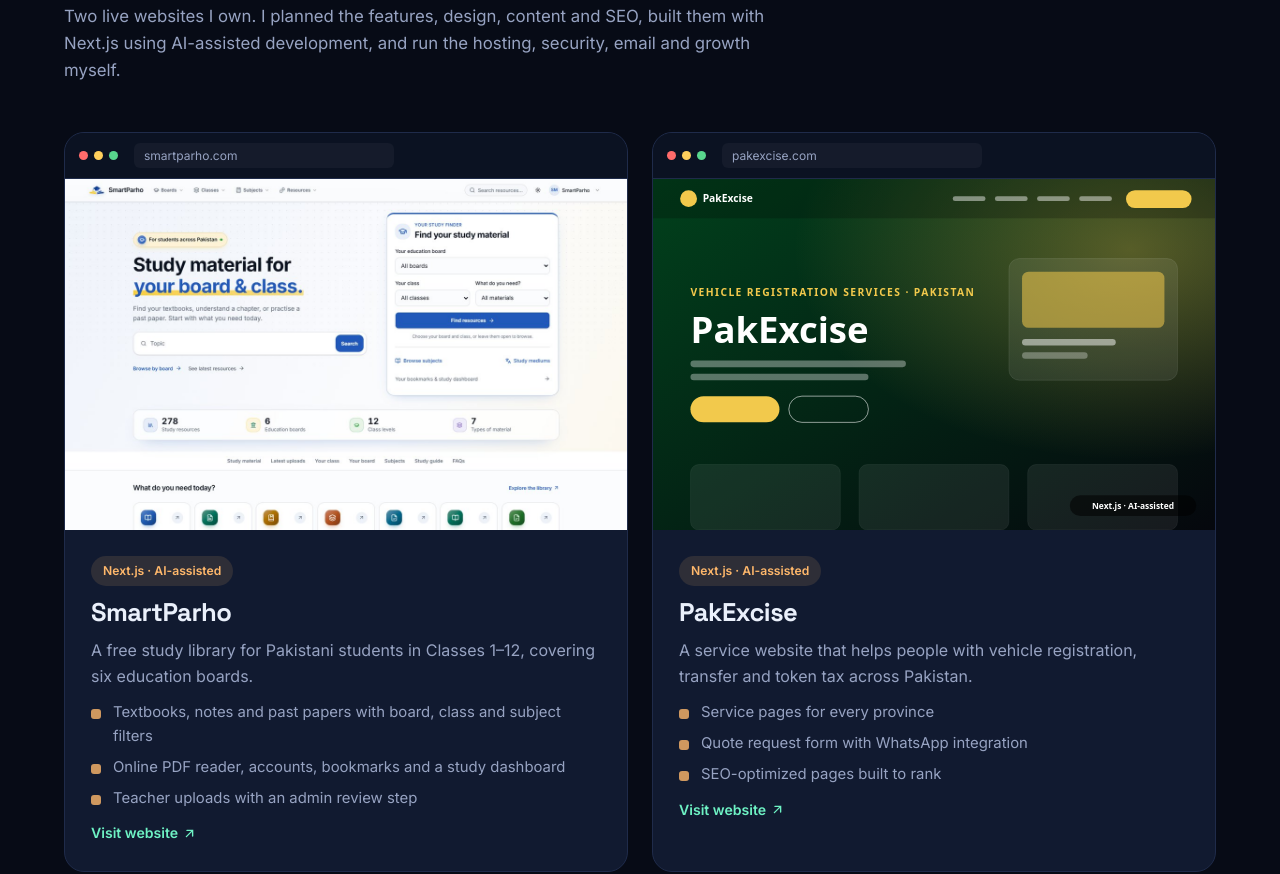
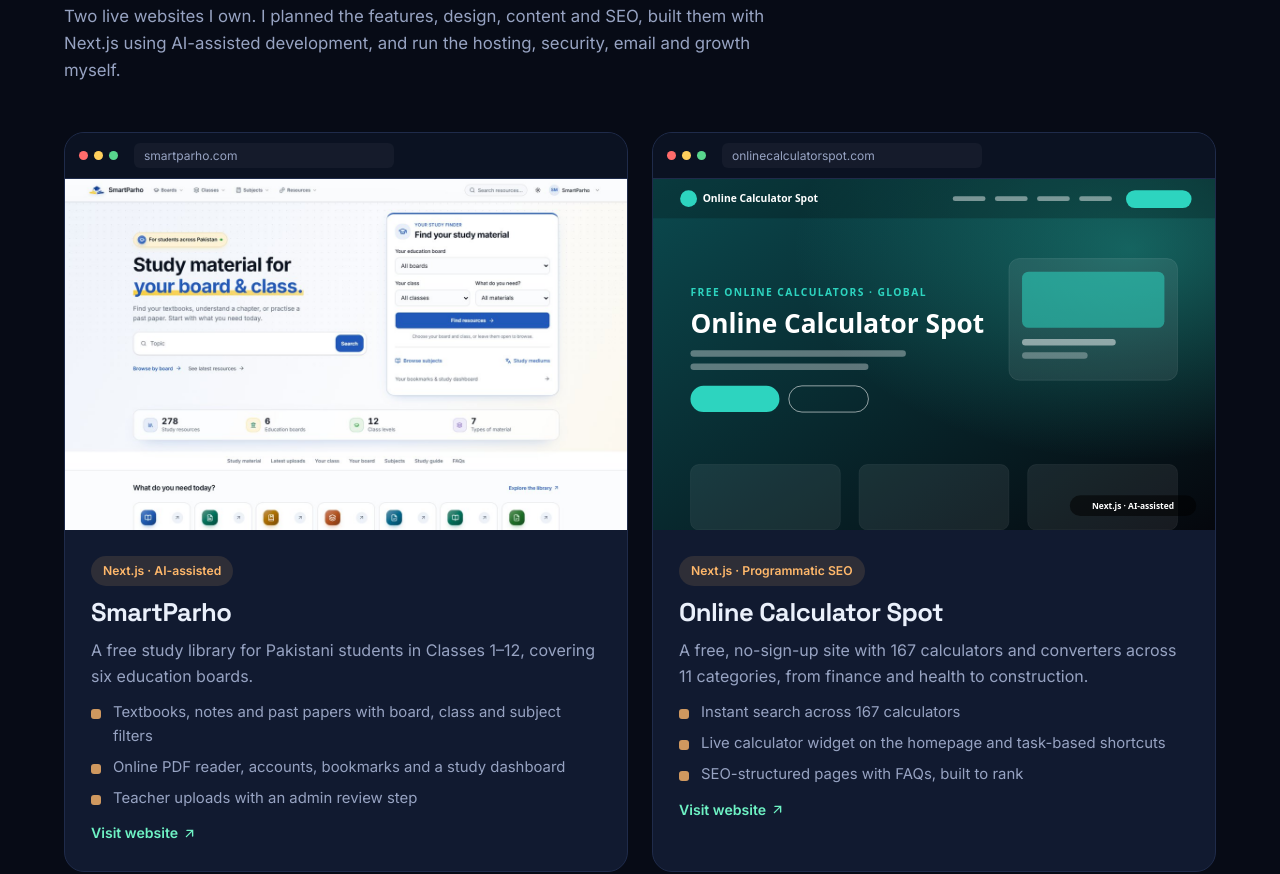
Before and after one commit to rashid-shahbaz/portfolio, a plain HTML site: page index.html in a window 1280 px wide. Shown: the part 4055-4929 px from the top of the page. Drawn offline with Linux system fonts and the light colour scheme; animation ran at ten frames a second.

Commit message:
Add files via upload

```diff
--- a/index.html
+++ b/index.html
@@ -379,17 +379,17 @@ footer .wrap{display:flex;flex-wrap:wrap;justify-content:space-between;gap:10px}
           <span class="visit">Visit website <svg viewBox="0 0 24 24" fill="none" stroke="currentColor" stroke-width="2.2" stroke-linecap="round"><path d="M7 17 17 7M8 7h9v9"/></svg></span>
         </div>
       </a>
-      <a class="product glow tilt reveal" style="--d:.1s" href="https://pakexcise.com/" target="_blank" rel="noopener">
-        <div class="frame-bar"><span></span><span></span><span></span><small>pakexcise.com</small></div>
-        <div class="shot" data-url="https://pakexcise.com/" data-slug="pakexcise"><img alt="PakExcise website" width="1200" height="750"><div class="fallback">PE<small>Click to view live site ↗</small></div></div>
+      <a class="product glow tilt reveal" style="--d:.1s" href="https://onlinecalculatorspot.com/" target="_blank" rel="noopener">
+        <div class="frame-bar"><span></span><span></span><span></span><small>onlinecalculatorspot.com</small></div>
+        <div class="shot" data-url="https://onlinecalculatorspot.com/" data-slug="onlinecalculatorspot"><img alt="Online Calculator Spot website" width="1200" height="750"><div class="fallback">OC<small>Click to view live site ↗</small></div></div>
         <div class="body">
-          <span class="badge">Next.js · AI-assisted</span>
-          <h3>PakExcise</h3>
-          <p>A service website that helps people with vehicle registration, transfer and token tax across Pakistan.</p>
+          <span class="badge">Next.js · Programmatic SEO</span>
+          <h3>Online Calculator Spot</h3>
+          <p>A free, no-sign-up site with 167 calculators and converters across 11 categories, from finance and health to construction.</p>
           <ul>
-            <li>Service pages for every province</li>
-            <li>Quote request form with WhatsApp integration</li>
-            <li>SEO-optimized pages built to rank</li>
+            <li>Instant search across 167 calculators</li>
+            <li>Live calculator widget on the homepage and task-based shortcuts</li>
+            <li>SEO-structured pages with FAQs, built to rank</li>
           </ul>
           <span class="visit">Visit website <svg viewBox="0 0 24 24" fill="none" stroke="currentColor" stroke-width="2.2" stroke-linecap="round"><path d="M7 17 17 7M8 7h9v9"/></svg></span>
         </div>
```
Also changed, not shown: images/fallback/onlinecalculatorspot.svg (added), 2 other files.
